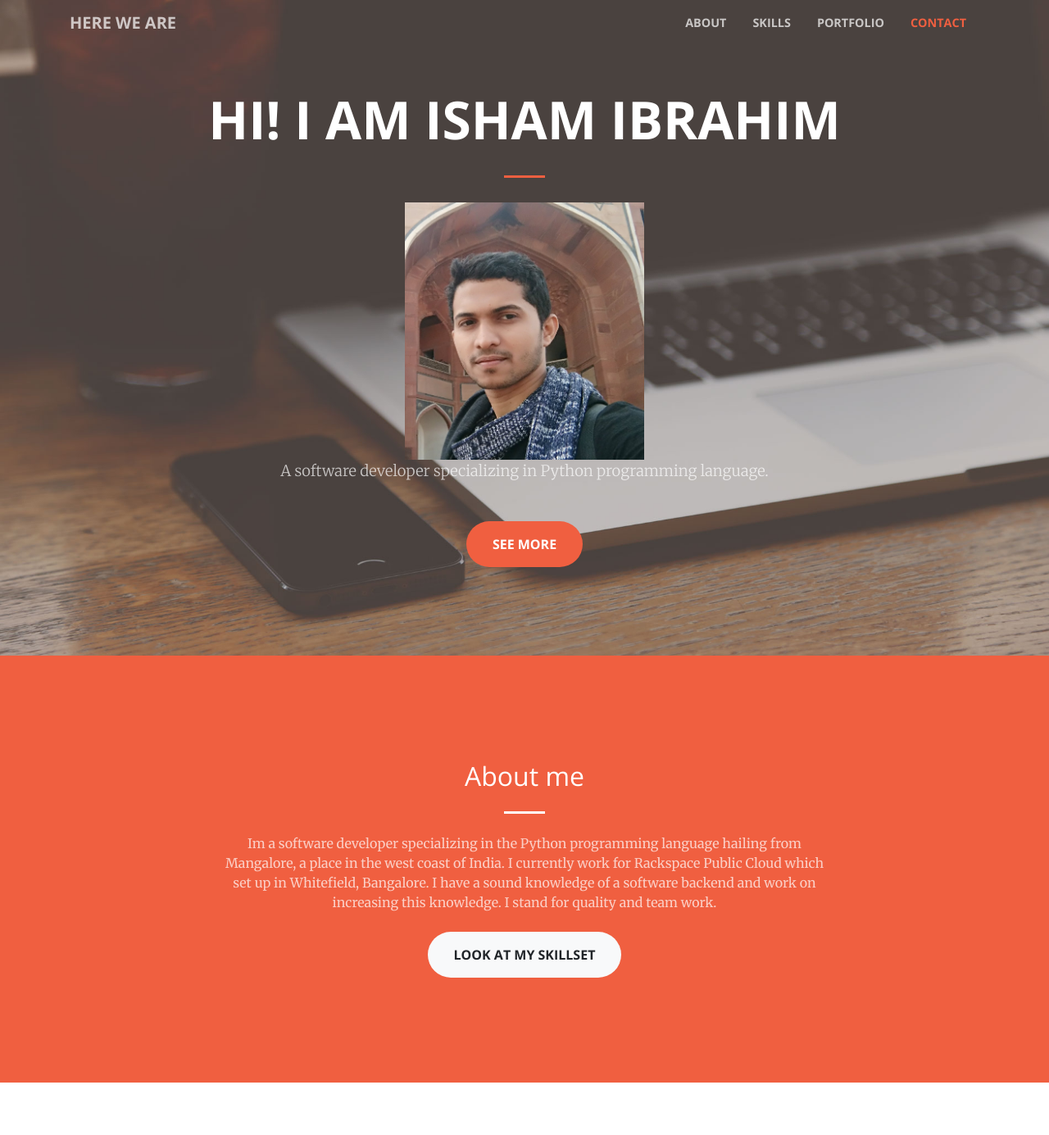
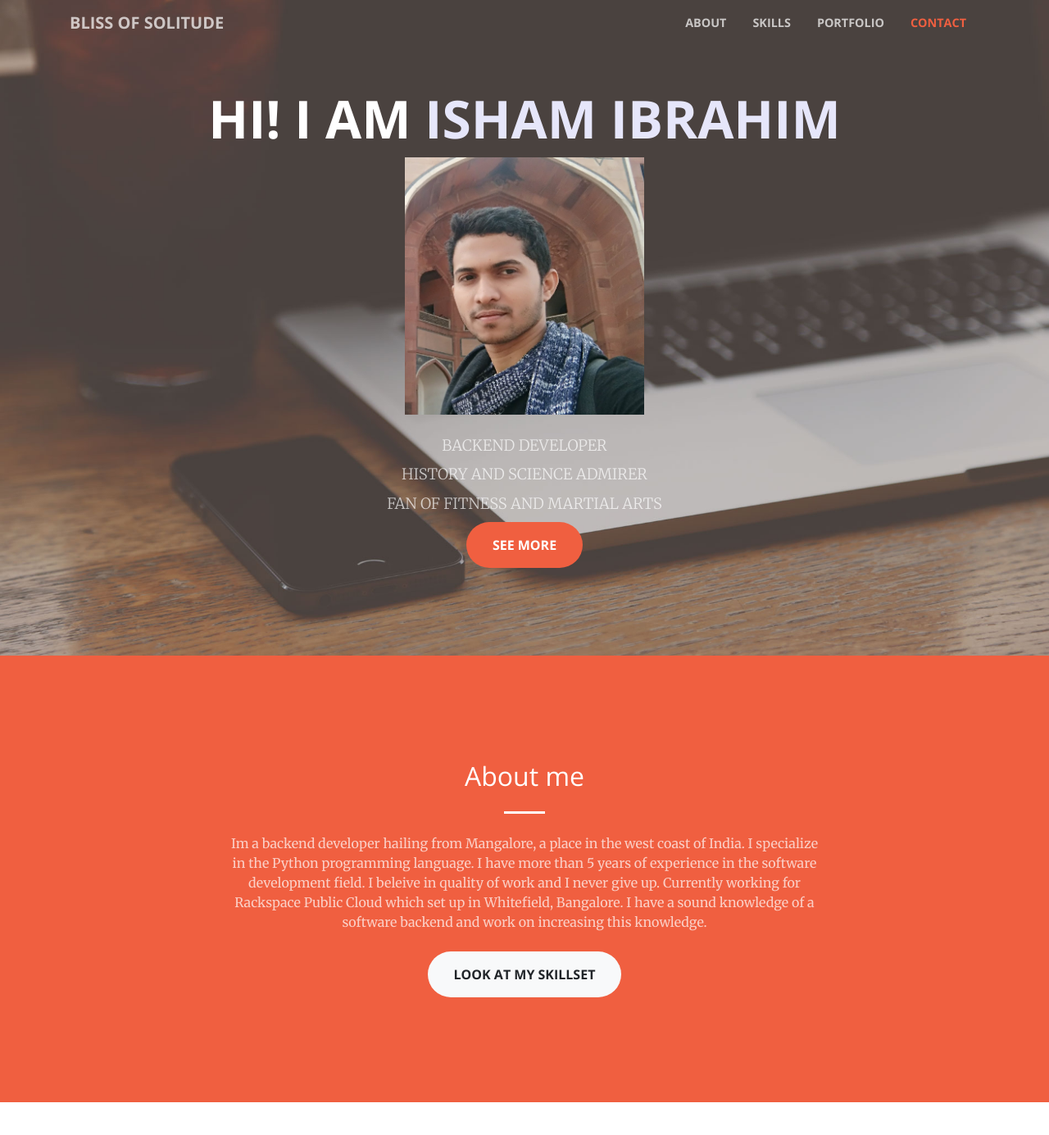
Before and after one commit to ishamibrahim/imisham.com, a Django app: page / in a window 1280 px wide. Shown: the top 1385 px of the page at 82% size. Run offline with Django 3.2, Linux system fonts and the light colour scheme; some libraries are stand-ins or nearby versions.

```diff
--- a/imisham_site/imisham/static/css/creative.css
+++ b/imisham_site/imisham/static/css/creative.css
@@ -47,7 +47,7 @@ h6 {
 }
 
 .text-faded {
-  color: rgba(255, 255, 255, 0.7);
+  color: rgba(192, 192, 192, 0.9);
 }
 
 section {
--- a/imisham_site/imisham/templates/imisham/index.html
+++ b/imisham_site/imisham/templates/imisham/index.html
@@ -33,7 +33,7 @@
     <!-- Navigation -->
     <nav class="navbar navbar-expand-lg navbar-light fixed-top" id="mainNav">
       <div class="container">
-        <a class="navbar-brand js-scroll-trigger" href="#page-top">Here we are</a>
+        <a class="navbar-brand js-scroll-trigger" href="https://imisham.wordpress.com">Bliss of Solitude</a>
         <button class="navbar-toggler navbar-toggler-right" type="button" data-toggle="collapse" data-target="#navbarResponsive" aria-controls="navbarResponsive" aria-expanded="false" aria-label="Toggle navigation">
           <span class="navbar-toggler-icon"></span>
         </button>
@@ -61,15 +61,19 @@
         <div class="row">
           <div class="col-lg-10 mx-auto">
             <h1 class="text-uppercase">
-              <strong>Hi! I am Isham Ibrahim</strong>
+              <strong>Hi! I am <font color="#e6e6fa">Isham Ibrahim</font></strong>
             </h1>
-            <hr>
+
           </div>
           <div class="col-lg-8 mx-auto">
             <img src="{% static 'img/portfolio/fullsize/me.jpg' %}" class="img-fluid" style="max-width:40%" alt="YOLO">
           </div>
+
           <div class="col-lg-8 mx-auto">
-            <p class="text-faded mb-5">A software developer specializing in Python programming language.</p>
+            <br>
+            <p class="text-faded mb-2">BACKEND DEVELOPER</p>
+            <p class="text-faded mb-2">HISTORY AND SCIENCE ADMIRER</p>
+            <p class="text-faded mb-2">FAN OF FITNESS AND MARTIAL ARTS</p>
             <a class="btn btn-primary btn-xl js-scroll-trigger" href="#about">See More</a>
           </div>
         </div>
@@ -82,8 +86,9 @@
           <div class="col-lg-8 mx-auto text-center">
             <h2 class="section-heading text-white">About me</h2>
             <hr class="light my-4">
-            <p class="text-faded mb-4">Im a software developer specializing in the Python programming language hailing from Mangalore, a place in the west coast of India. I currently work for Rackspace Public Cloud
-            which set up in Whitefield, Bangalore. I have a sound knowledge of a software backend and work on increasing this knowledge. I stand for quality and team work.</p>
+            <p class="text-faded mb-4">Im a backend developer hailing from Mangalore, a place in the west coast of India. I specialize in the Python programming language.
+              I have more than 5 years of experience in the software development field. I beleive in quality of work and I never give up. Currently working for Rackspace Public Cloud
+            which set up in Whitefield, Bangalore. I have a sound knowledge of a software backend and work on increasing this knowledge. </p>
             <a class="btn btn-light btn-xl js-scroll-trigger" href="#services">Look at my skillset</a>
           </div>
         </div>
@@ -125,7 +130,7 @@
           <div class="col-lg-3 col-md-6 text-center">
             <div class="service-box mt-5 mx-auto">
               <i class="fa fa-4x fa-heart text-primary mb-3 sr-icons"></i>
-              <h3 class="mb-3">L</h3>
+              <h3 class="mb-3">E</h3>
               <p class="text-muted mb-0">Under Construction</p>
             </div>
           </div>
@@ -243,7 +248,7 @@
           <div class="col-lg-8 mx-auto text-center">
             <h2 class="section-heading">Let's Get In Touch!</h2>
             <hr class="my-4">
-            <p class="mb-5">Give me a call or drop a mail..</p>
+            <p class="mb-5">Give me a call or drop a mail</p>
           </div>
         </div>
         <div class="row">
--- a/imisham_site/imisham_site/settings.py
+++ b/imisham_site/imisham_site/settings.py
@@ -23,7 +23,7 @@ BASE_DIR = os.path.dirname(os.path.dirname(os.path.abspath(__file__)))
 SECRET_KEY = '=4@6jgi#ch8m@)=f)tu+0k5rlphx*aidl3t(5$i#l-e@-r5^(x'
 
 # SECURITY WARNING: don't run with debug turned on in production!
-DEBUG = False
+DEBUG = True
 
 ALLOWED_HOSTS = ["localhost", "imisham.com", "www.imisham.com"]
 
```
